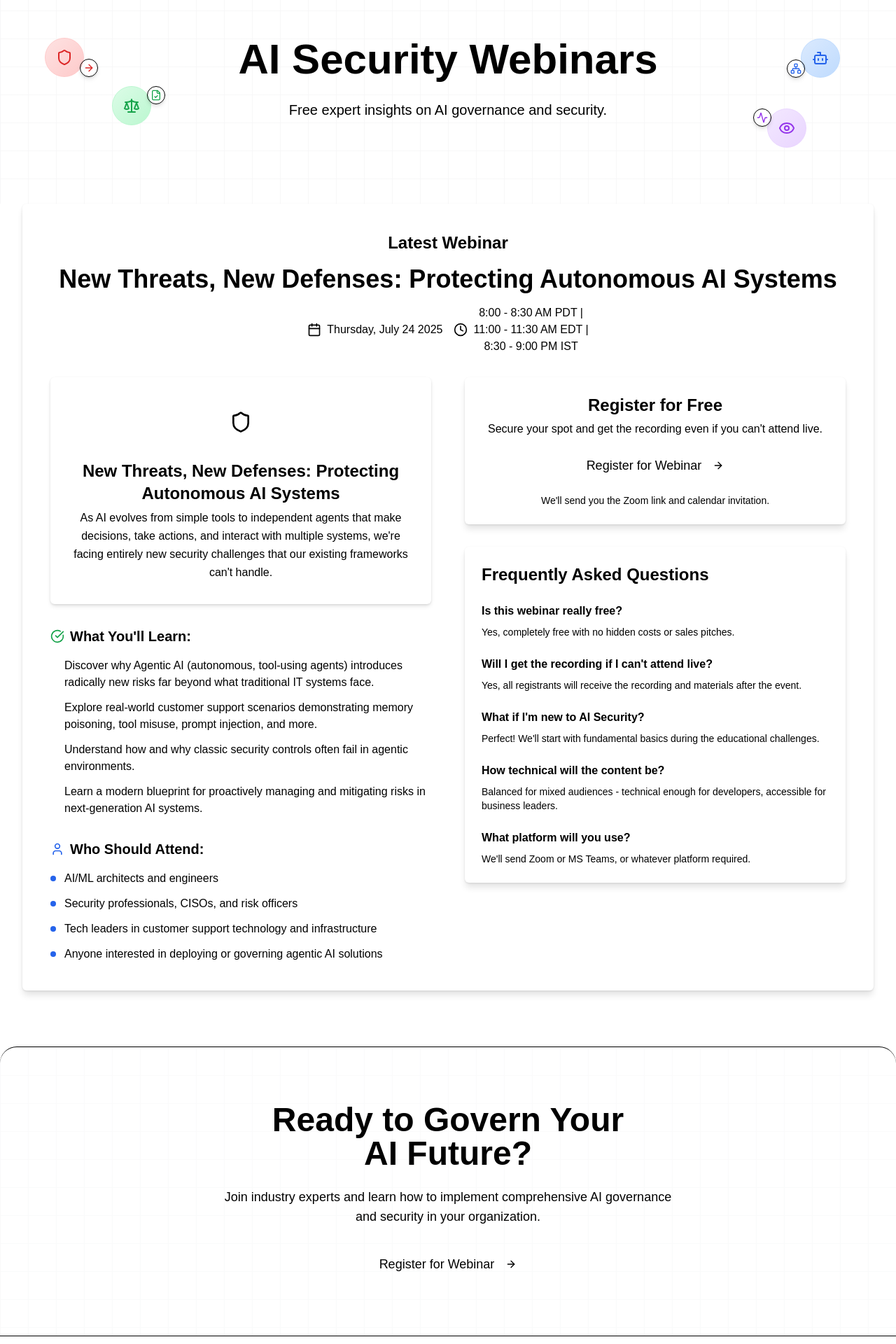
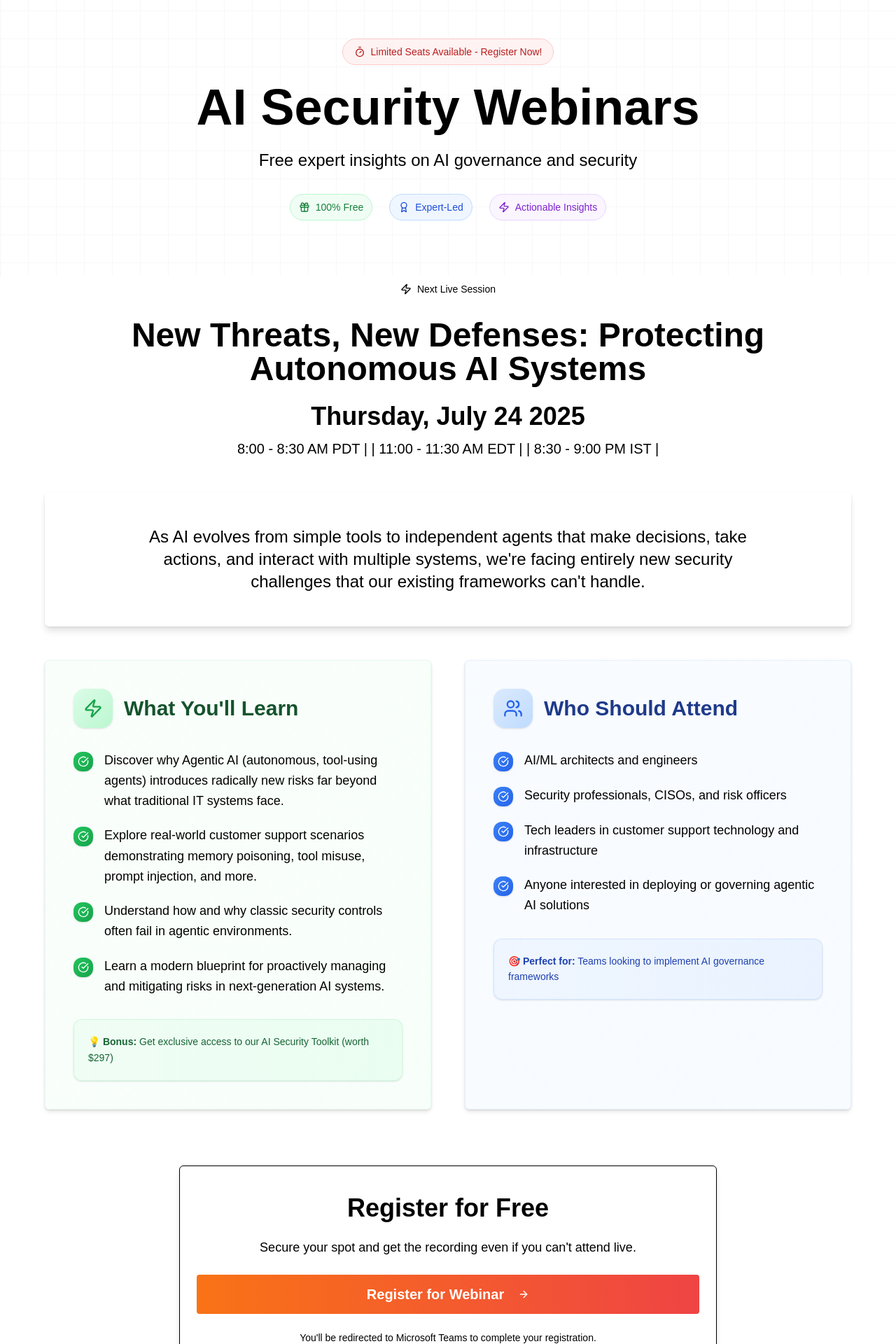
Before and after one commit to unboltai/unbolt-web, a Next.js app: page /webinar in a window 1280 px wide. Shown: the part 100-2020 px from the top of the page at 70% size. Built offline with nearby package versions, Linux system fonts and the light colour scheme.

Commit message:
Improve webinar page

```diff
--- a/components/CTASection.tsx
+++ b/components/CTASection.tsx
@@ -83,13 +83,13 @@ export default function CTASection({
         <div className="flex flex-col sm:flex-row justify-center items-center gap-4">
           {primaryButtonHref && primaryButtonHref !== "#" ? (
             <a href={primaryButtonHref} target="_blank" rel="noopener noreferrer">
-              <Button size="lg" className="px-8 py-3 text-lg font-medium group">
+              <Button size="lg" className="px-8 py-3 text-lg font-medium group bg-gradient-to-r from-orange-500 to-red-500 hover:from-orange-600 hover:to-red-600 text-white shadow-lg hover:shadow-xl transition-all duration-300 transform hover:scale-[1.02] border-0 ring-2 ring-orange-400/20 hover:ring-orange-400/40">
                 {primaryButtonText}
                 <ArrowRight className="ml-2 h-5 w-5 transition-transform group-hover:translate-x-1" />
               </Button>
             </a>
           ) : (
-            <Button size="lg" className="px-8 py-3 text-lg font-medium group">
+            <Button size="lg" className="px-8 py-3 text-lg font-medium group bg-gradient-to-r from-orange-500 to-red-500 hover:from-orange-600 hover:to-red-600 text-white shadow-lg hover:shadow-xl transition-all duration-300 transform hover:scale-[1.02] border-0 ring-2 ring-orange-400/20 hover:ring-orange-400/40">
               {primaryButtonText}
               <ArrowRight className="ml-2 h-5 w-5 transition-transform group-hover:translate-x-1" />
             </Button>
--- a/components/WebinarPage.tsx
+++ b/components/WebinarPage.tsx
@@ -8,17 +8,12 @@ import CTASection from "@/components/CTASection"
 import Footer from "@/components/Footer"
 import {
   ArrowRight,
-  Shield,
-  Scale,
-  Eye,
-  Bot,
-  Activity,
-  Network,
-  FileCheck,
-  Calendar,
-  Clock,
   CheckCircle,
-  User,
+  Users,
+  Award,
+  Zap,
+  Gift,
+  Timer,
 } from "lucide-react"
 
 interface WebinarData {
@@ -65,7 +60,7 @@ export default function WebinarPage({ data }: WebinarPageProps) {
     },
     {
       question: "What platform will you use?",
-      answer: "We'll send Zoom or MS Teams, or whatever platform required."
+      answer: "MS Teams - works on all devices, no software installation required."
     }
   ]
 
@@ -80,167 +75,189 @@ export default function WebinarPage({ data }: WebinarPageProps) {
             {/* Grid Background */}
             <div className="absolute inset-0 bg-grid-pattern opacity-30" />
 
-            {/* Floating Security Elements */}
-            <div className="absolute top-1/4 left-16 hidden lg:block animate-float">
-              <div className="relative group">
-                <div className="w-14 h-14 rounded-full bg-gradient-to-br from-red-100 to-red-200 backdrop-blur-sm border border-red-200 flex items-center justify-center">
-                  <Shield className="w-6 h-6 text-red-600" />
-                </div>
-                <div className="absolute -right-5 bottom-0 bg-background p-1 rounded-full shadow-lg border border-border">
-                  <ArrowRight className="w-4 h-4 text-red-600" />
-                </div>
-              </div>
+            <div className="relative z-10 max-w-5xl mx-auto">
+              {/* Urgency Badge */}
+              <div className="inline-flex items-center gap-2 bg-red-50 border border-red-200 text-red-700 px-4 py-2 rounded-full text-sm font-medium mb-6 animate-pulse">
+                <Timer className="h-4 w-4" />
+                Limited Seats Available - Register Now!
               </div>
 
-            <div className="absolute top-20 right-20 hidden lg:block animate-float-delayed">
-              <div className="relative group">
-                <div className="w-14 h-14 rounded-full bg-gradient-to-br from-blue-100 to-blue-200 backdrop-blur-sm border border-blue-200 flex items-center justify-center">
-                  <Bot className="w-6 h-6 text-blue-600" />
-                </div>
-                <div className="absolute -left-5 bottom-0 bg-background p-1 rounded-full shadow-lg border border-border">
-                  <Network className="w-4 h-4 text-blue-600" />
-                </div>
-              </div>
-            </div>
-
-            <div className="absolute bottom-28 left-40 hidden lg:block animate-float">
-              <div className="relative group">
-                <div className="w-14 h-14 rounded-full bg-gradient-to-br from-green-100 to-green-200 backdrop-blur-sm border border-green-200 flex items-center justify-center">
-                  <Scale className="w-6 h-6 text-green-600" />
-                </div>
-                <div className="absolute -right-5 top-0 bg-background p-1 rounded-full shadow-lg border border-border">
-                  <FileCheck className="w-4 h-4 text-green-600" />
-                </div>
-              </div>
-            </div>
-
-            <div className="absolute bottom-20 right-32 hidden lg:block animate-float-delayed">
-              <div className="relative group">
-                <div className="w-14 h-14 rounded-full bg-gradient-to-br from-purple-100 to-purple-200 backdrop-blur-sm border border-purple-200 flex items-center justify-center">
-                  <Eye className="w-6 h-6 text-purple-600" />
-                </div>
-                <div className="absolute -left-5 top-0 bg-background p-1 rounded-full shadow-lg border border-border">
-                  <Activity className="w-4 h-4 text-purple-600" />
-                </div>
-              </div>
-            </div>
-
-            <div className="relative z-10 max-w-4xl mx-auto">
-              <h1 className="text-5xl md:text-6xl font-bold leading-tight mb-7">
+              <h1 className="text-5xl md:text-6xl lg:text-7xl font-bold leading-tight mb-6">
                 AI Security Webinars
               </h1>
 
-              <p className="text-lg md:text-xl text-muted-foreground max-w-3xl mx-auto mb-10 leading-relaxed">
-                Free expert insights on AI governance and security.
+              <p className="text-xl md:text-2xl text-muted-foreground max-w-4xl mx-auto mb-8 leading-relaxed font-medium">
+                Free expert insights on AI governance and security
               </p>
+
+              {/* Value Props */}
+              <div className="flex flex-wrap items-center justify-center gap-6 text-sm">
+                <div className="flex items-center gap-2 bg-green-50 border border-green-200 text-green-700 px-3 py-2 rounded-full">
+                  <Gift className="h-4 w-4" />
+                  <span className="font-medium">100% Free</span>
+                </div>
+                <div className="flex items-center gap-2 bg-blue-50 border border-blue-200 text-blue-700 px-3 py-2 rounded-full">
+                  <Award className="h-4 w-4" />
+                  <span className="font-medium">Expert-Led</span>
+                </div>
+                <div className="flex items-center gap-2 bg-purple-50 border border-purple-200 text-purple-700 px-3 py-2 rounded-full">
+                  <Zap className="h-4 w-4" />
+                  <span className="font-medium">Actionable Insights</span>
+                </div>
+              </div>
             </div>
           </section>
 
           {/* Latest Webinar Section */}
           <section className="px-6 lg:px-8 pb-20">
-            <Card className="shadow-xl border-0 bg-gradient-to-br from-card to-card/50">
-              <CardContent className="p-10">
+            <div className="max-w-6xl mx-auto">
+              {/* Header */}
+              <div className="text-center mb-12">
+                <div className="inline-flex items-center gap-2 bg-primary/10 text-primary px-4 py-2 rounded-full text-sm font-medium mb-6">
+                  <Zap className="h-4 w-4" />
+                  Next Live Session
+                </div>
+
+                <h2 className="text-4xl md:text-5xl font-bold mb-6 leading-tight">{data.current.title}</h2>
+
+                {/* Clean Date/Time Display */}
                 <div className="text-center mb-8">
-                  <h2 className="text-2xl font-bold text-muted-foreground mb-4">Latest Webinar</h2>
-                  <h3 className="text-3xl md:text-4xl font-bold mb-4">{data.current.title}</h3>
-                  <div className="flex flex-col sm:flex-row items-center justify-center gap-4 text-muted-foreground mb-6">
-                    <div className="flex items-center gap-2">
-                      <Calendar className="h-5 w-5" />
-                      <span>{data.current.date}</span>
+                  <div className="text-3xl lg:text-4xl font-bold text-primary mb-3">
+                    {data.current.date}
                   </div>
-                    <div className="flex items-center gap-2">
-                      <Clock className="h-5 w-5" />
-                      <span className="whitespace-pre-line">{data.current.time}</span>
+                  <div className="text-lg lg:text-xl text-muted-foreground font-medium">
+                    {data.current.time.replace(/\n/g, ' | ')}
                   </div>
                 </div>
               </div>
 
-                <div className="grid grid-cols-1 lg:grid-cols-2 gap-12 items-start">
-                  {/* Left Column - Webinar Info */}
-                  <div className="space-y-8">
-                    <Card className="overflow-hidden border-0 shadow-lg bg-gradient-to-br from-primary/10 to-primary/5 group hover:shadow-xl transition-all duration-300">
-                      <CardHeader className="p-8 text-center">
-                        <div className="w-16 h-16 rounded-2xl bg-primary/20 flex items-center justify-center mx-auto mb-4 group-hover:scale-110 transition-transform">
-                          <Shield className="w-8 h-8 text-primary" />
-                        </div>
-                        <h4 className="text-2xl font-bold mb-3">{data.current.title}</h4>
-                        <p className="text-muted-foreground leading-relaxed">
+              {/* Featured Webinar Section */}
+              <Card className="shadow-xl border-0 bg-gradient-to-br from-primary/10 to-primary/5 mb-12">
+                <CardContent className="p-8 lg:p-12 text-center">
+                  <p className="text-xl lg:text-2xl text-muted-foreground leading-relaxed max-w-4xl mx-auto">
                     {data.current.description}
-                        </p>
-                      </CardHeader>
-                    </Card>
-
-                    <div>
-                      <h4 className="text-xl font-bold mb-4 flex items-center gap-2">
-                        <CheckCircle className="h-5 w-5 text-green-600" />
-                        What You'll Learn:
-                      </h4>
-                      <ul className="space-y-3">
-                        {data.current.learn_topics.map((topic, index) => (
-                          <li key={index} className="flex items-start gap-3">
-                            <div className="w-2 h-2 bg-primary rounded-full mt-2 flex-shrink-0" />
-                            <span className="text-muted-foreground">{topic}</span>
-                          </li>
-                        ))}
-                      </ul>
-                    </div>
-
-                    <div>
-                      <h4 className="text-xl font-bold mb-4 flex items-center gap-2">
-                        <User className="h-5 w-5 text-blue-600" />
-                        Who Should Attend:
-                      </h4>
-                      <ul className="space-y-3">
-                        {data.current.audience.map((item, index) => (
-                          <li key={index} className="flex items-start gap-3">
-                            <div className="w-2 h-2 bg-blue-600 rounded-full mt-2 flex-shrink-0" />
-                            <span className="text-muted-foreground">{item}</span>
-                          </li>
-                        ))}
-                      </ul>
-                    </div>
-                  </div>
-
-                  {/* Right Column - Registration */}
-                  <div className="space-y-8">
-                    <Card className="border-0 shadow-xl bg-gradient-to-br from-card to-card/50">
-                      <CardHeader className="text-center pb-4">
-                        <h3 className="text-2xl font-bold">Register for Free</h3>
-                        <p className="text-muted-foreground">Secure your spot and get the recording even if you can't attend live.</p>
-                      </CardHeader>
-                      <CardContent className="pt-0">
-                        <a href="https://events.teams.microsoft.com/event/caba5858-6f7e-4344-adc2-3eb3df19d8dd@a6415f22-da63-4124-991c-0201818e9895" target="_blank" rel="noopener noreferrer">
-                          <Button size="lg" className="w-full py-6 text-lg font-medium group">
-                            Register for Webinar
-                            <ArrowRight className="ml-2 h-5 w-5 transition-transform group-hover:translate-x-1" />
-                          </Button>
-                        </a>
-                        <p className="text-center text-sm text-muted-foreground mt-4">
-                          We'll send you the Zoom link and calendar invitation.
                   </p>
                 </CardContent>
               </Card>
 
-                    {/* FAQ Section */}
-                    <Card className="border-0 shadow-xl bg-gradient-to-br from-card to-card/50">
-                      <CardHeader>
-                        <h3 className="text-2xl font-bold">Frequently Asked Questions</h3>
+              {/* Enhanced Two Column Layout */}
+              <div className="grid grid-cols-1 lg:grid-cols-2 gap-8 lg:gap-12">
+                {/* Left Column - What You'll Learn */}
+                <Card className="border border-green-100/60 shadow-lg bg-gradient-to-br from-green-50/40 to-green-100/20 hover:shadow-xl hover:border-green-200/80 transition-all duration-300 group">
+                  <CardContent className="p-8 lg:p-10">
+                    <div className="flex items-center gap-4 mb-8">
+                      <div className="w-14 h-14 bg-gradient-to-br from-green-100 to-green-200 rounded-2xl flex items-center justify-center shadow-sm group-hover:shadow-md transition-shadow">
+                        <Zap className="h-7 w-7 text-green-600" />
+                      </div>
+                      <h4 className="text-2xl lg:text-3xl font-bold text-green-900">What You'll Learn</h4>
+                    </div>
+                    <ul className="space-y-5">
+                      {data.current.learn_topics.map((topic, index) => (
+                        <li key={index} className="flex items-start gap-4 group/item">
+                          <div className="w-7 h-7 bg-gradient-to-br from-green-500 to-green-600 rounded-xl flex items-center justify-center mt-0.5 flex-shrink-0 group-hover/item:scale-110 transition-transform shadow-sm">
+                            <CheckCircle className="w-4 h-4 text-white" />
+                          </div>
+                          <span className="text-foreground font-medium leading-relaxed text-lg">{topic}</span>
+                        </li>
+                      ))}
+                    </ul>
+                    <div className="mt-8 p-5 bg-gradient-to-r from-green-50 to-green-100/50 rounded-xl border border-green-200/60 shadow-sm">
+                      <p className="text-sm text-green-800 font-medium leading-relaxed">
+                        💡 <strong>Bonus:</strong> Get exclusive access to our AI Security Toolkit (worth $297)
+                      </p>
+                    </div>
+                  </CardContent>
+                </Card>
+
+                {/* Right Column - Who Should Attend */}
+                <Card className="border border-blue-100/60 shadow-lg bg-gradient-to-br from-blue-50/40 to-blue-100/20 hover:shadow-xl hover:border-blue-200/80 transition-all duration-300 group">
+                  <CardContent className="p-8 lg:p-10">
+                    <div className="flex items-center gap-4 mb-8">
+                      <div className="w-14 h-14 bg-gradient-to-br from-blue-100 to-blue-200 rounded-2xl flex items-center justify-center shadow-sm group-hover:shadow-md transition-shadow">
+                        <Users className="h-7 w-7 text-blue-600" />
+                      </div>
+                      <h4 className="text-2xl lg:text-3xl font-bold text-blue-900">Who Should Attend</h4>
+                    </div>
+                    <ul className="space-y-5">
+                      {data.current.audience.map((item, index) => (
+                        <li key={index} className="flex items-start gap-4 group/item">
+                          <div className="w-7 h-7 bg-gradient-to-br from-blue-500 to-blue-600 rounded-xl flex items-center justify-center mt-0.5 flex-shrink-0 group-hover/item:scale-110 transition-transform shadow-sm">
+                            <CheckCircle className="w-4 h-4 text-white" />
+                          </div>
+                          <span className="text-foreground font-medium leading-relaxed text-lg">{item}</span>
+                        </li>
+                      ))}
+                    </ul>
+                    <div className="mt-8 p-5 bg-gradient-to-r from-blue-50 to-blue-100/50 rounded-xl border border-blue-200/60 shadow-sm">
+                      <p className="text-sm text-blue-800 font-medium leading-relaxed">
+                        🎯 <strong>Perfect for:</strong> Teams looking to implement AI governance frameworks
+                      </p>
+                    </div>
+                  </CardContent>
+                </Card>
+              </div>
+            </div>
+          </section>
+
+          {/* Registration Section */}
+          <section className="px-6 lg:px-8 pb-12">
+            <div className="max-w-3xl mx-auto">
+              <Card className="border border-primary/10 shadow-xl bg-gradient-to-br from-card via-primary/5 to-card hover:shadow-2xl transition-all duration-300">
+                <CardHeader className="text-center pb-6 pt-10">
+                  <h3 className="text-3xl lg:text-4xl font-bold mb-4">Register for Free</h3>
+                  <p className="text-lg text-muted-foreground max-w-2xl mx-auto leading-relaxed">
+                    Secure your spot and get the recording even if you can't attend live.
+                  </p>
                 </CardHeader>
-                      <CardContent className="space-y-6">
+                <CardContent className="pt-0 pb-10">
+                  <a href="https://events.teams.microsoft.com/event/caba5858-6f7e-4344-adc2-3eb3df19d8dd@a6415f22-da63-4124-991c-0201818e9895" target="_blank" rel="noopener noreferrer">
+                    <Button size="lg" className="w-full py-7 text-xl font-semibold group bg-gradient-to-r from-orange-500 to-red-500 hover:from-orange-600 hover:to-red-600 text-white shadow-lg hover:shadow-xl transition-all duration-300 transform hover:scale-[1.02] border-0 ring-2 ring-orange-400/20 hover:ring-orange-400/40">
+                      Register for Webinar
+                      <ArrowRight className="ml-3 h-6 w-6 transition-transform group-hover:translate-x-1" />
+                    </Button>
+                  </a>
+                  <div className="text-center mt-6 space-y-2">
+                    <p className="text-sm text-muted-foreground">
+                      You'll be redirected to Microsoft Teams to complete your registration.
+                    </p>
+                  </div>
+                </CardContent>
+              </Card>
+            </div>
+          </section>
+
+          {/* Enhanced FAQ Section */}
+          <section className="px-6 lg:px-8 pb-20">
+            <div className="max-w-6xl mx-auto">
+              <Card className="border border-muted/10 shadow-xl bg-gradient-to-br from-card via-muted/5 to-card hover:shadow-2xl transition-shadow duration-300">
+                <CardHeader className="text-center pb-10 pt-10">
+                  <h3 className="text-3xl lg:text-4xl font-bold mb-6">Frequently Asked Questions</h3>
+                  <p className="text-lg text-muted-foreground max-w-2xl mx-auto leading-relaxed">
+                    Everything you need to know about joining this exclusive AI security session
+                  </p>
+                </CardHeader>
+                <CardContent className="space-y-8 pb-10">
                   {faqs.map((faq, index) => (
-                          <div key={index}>
-                            <h4 className="font-semibold mb-2">{faq.question}</h4>
-                            <p className="text-muted-foreground text-sm">{faq.answer}</p>
+                    <div key={index} className="border-b border-muted/15 pb-8 last:border-b-0 last:pb-0 group hover:bg-muted/5 rounded-lg p-4 -m-4 transition-colors duration-200">
+                      <div className="flex items-start gap-4">
+                        <div className="w-8 h-8 bg-primary/15 rounded-xl flex items-center justify-center mt-1 flex-shrink-0 group-hover:bg-primary/25 transition-colors">
+                          <span className="text-primary text-sm font-bold">{index + 1}</span>
+                        </div>
+                        <div className="flex-1">
+                          <h4 className="font-bold text-lg lg:text-xl mb-4 leading-tight text-foreground group-hover:text-primary transition-colors">
+                            {faq.question}
+                          </h4>
+                          <p className="text-muted-foreground leading-relaxed text-base lg:text-lg">
+                            {faq.answer}
+                          </p>
+                        </div>
+                      </div>
                     </div>
                   ))}
                 </CardContent>
               </Card>
             </div>
-                </div>
-              </CardContent>
-            </Card>
           </section>
-
         </main>
 
         <CTASection
```
Lines whose indentation alone changed are shown as unchanged.
